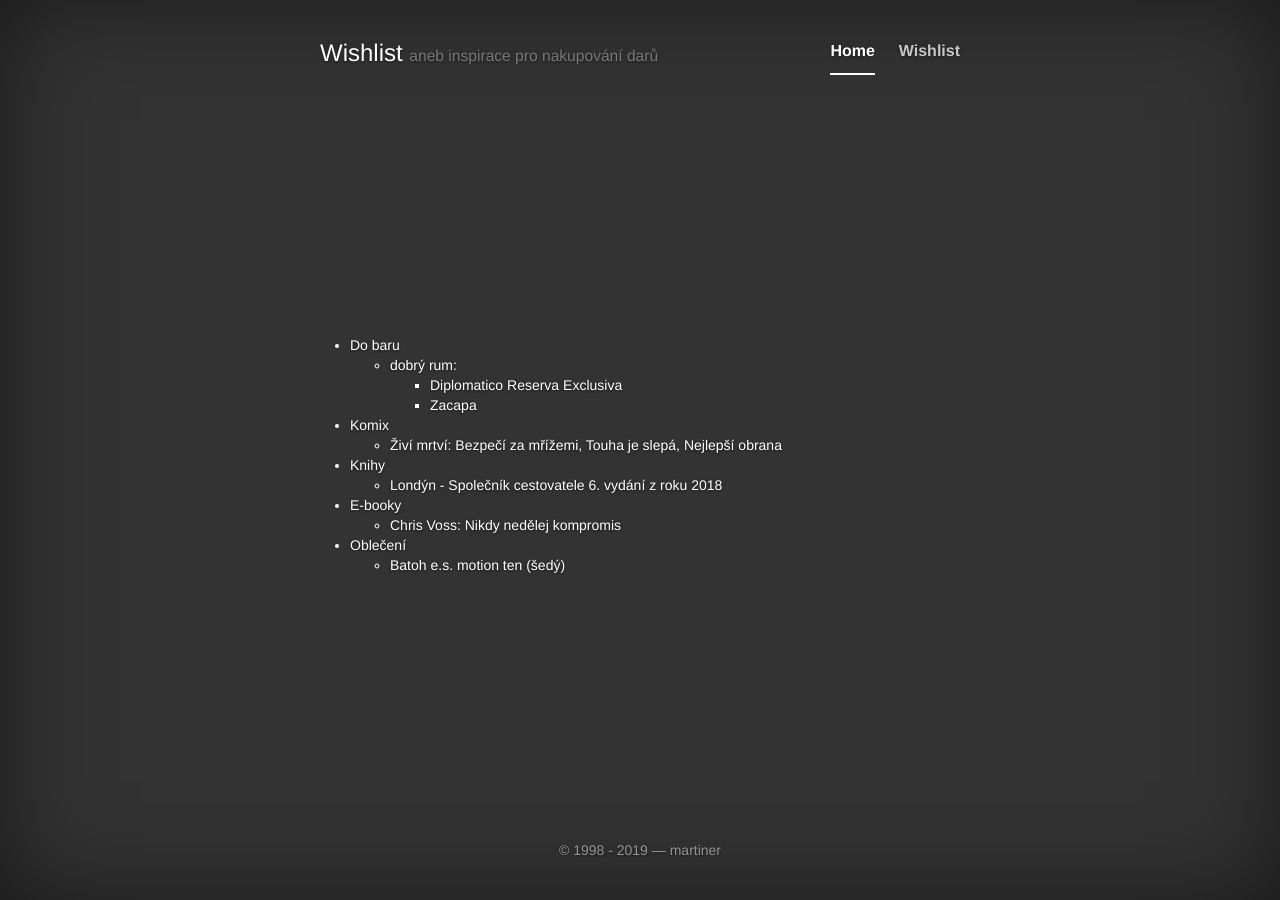
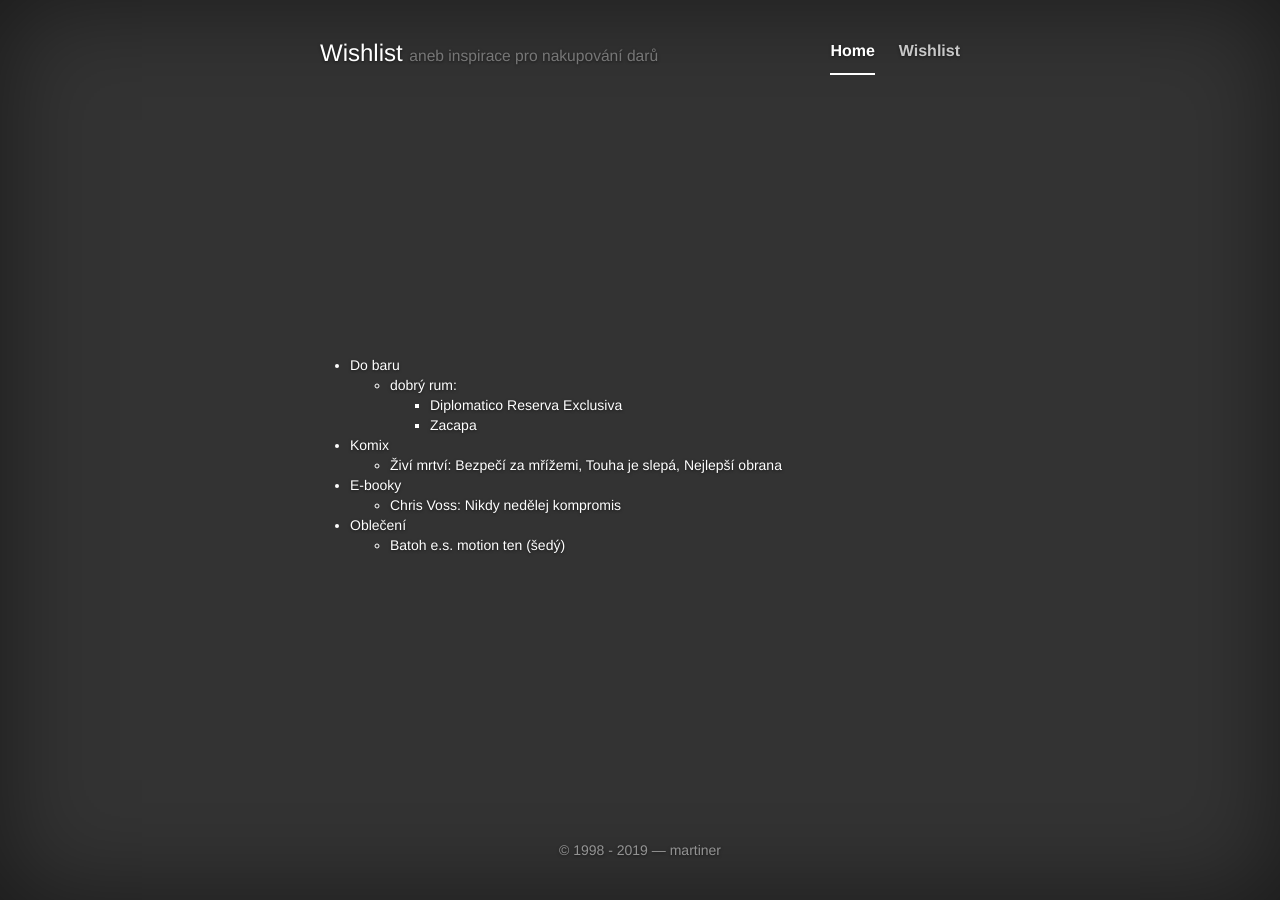
Before and after one commit to martiner/martiner.github.com, a Jekyll site: the page built from wishlist.html, in a window 1280 px wide. Built offline with Jekyll 4.4.1, drawn with Linux system fonts in a browser that asks for light colours; nearby versions of some CDN libraries.

Commit message:
del: pruvodce londynem

```diff
--- a/wishlist.html
+++ b/wishlist.html
@@ -20,11 +20,6 @@ redirect_from: /wishlist/
 		<a href="https://www.megaknihy.cz/fantasy-scifi/137988-zivi-mrtvi-4-touha-je-slepa.html">Touha je slepá</a>,
 		<a href="https://www.megaknihy.cz/fantasy-scifi/139538-zivi-mrtvi-5-nejlepsi-obrana.html">Nejlepší obrana</a>
 	</li>
-	</ul></li>
-
-<li>Knihy<ul>
-	<li><a href="https://www.knizniklub.cz/knihy/300414-londyn-spolecnik-cestovatele.html">Londýn - Společník cestovatele</a>
-	6. vydání z roku 2018</li>
 	</ul></li>
 
 <li>E-booky<ul>
```
